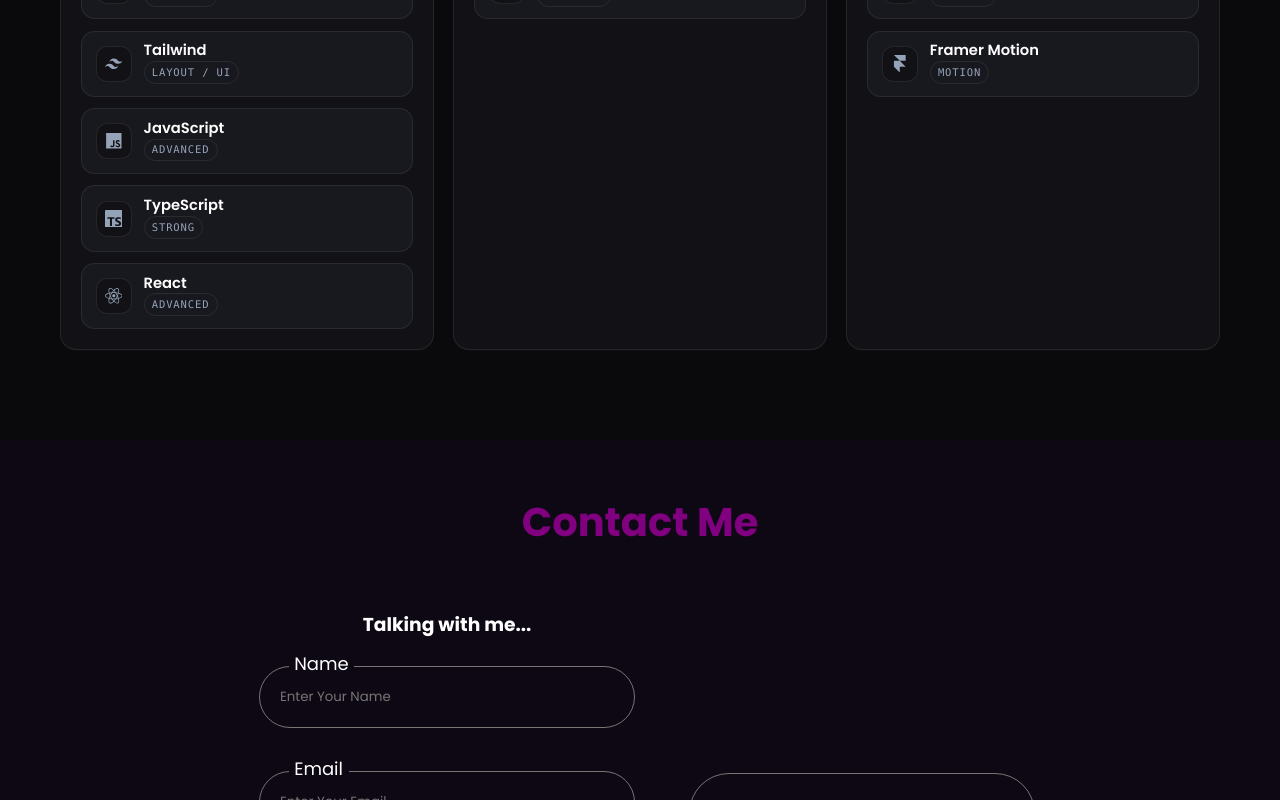
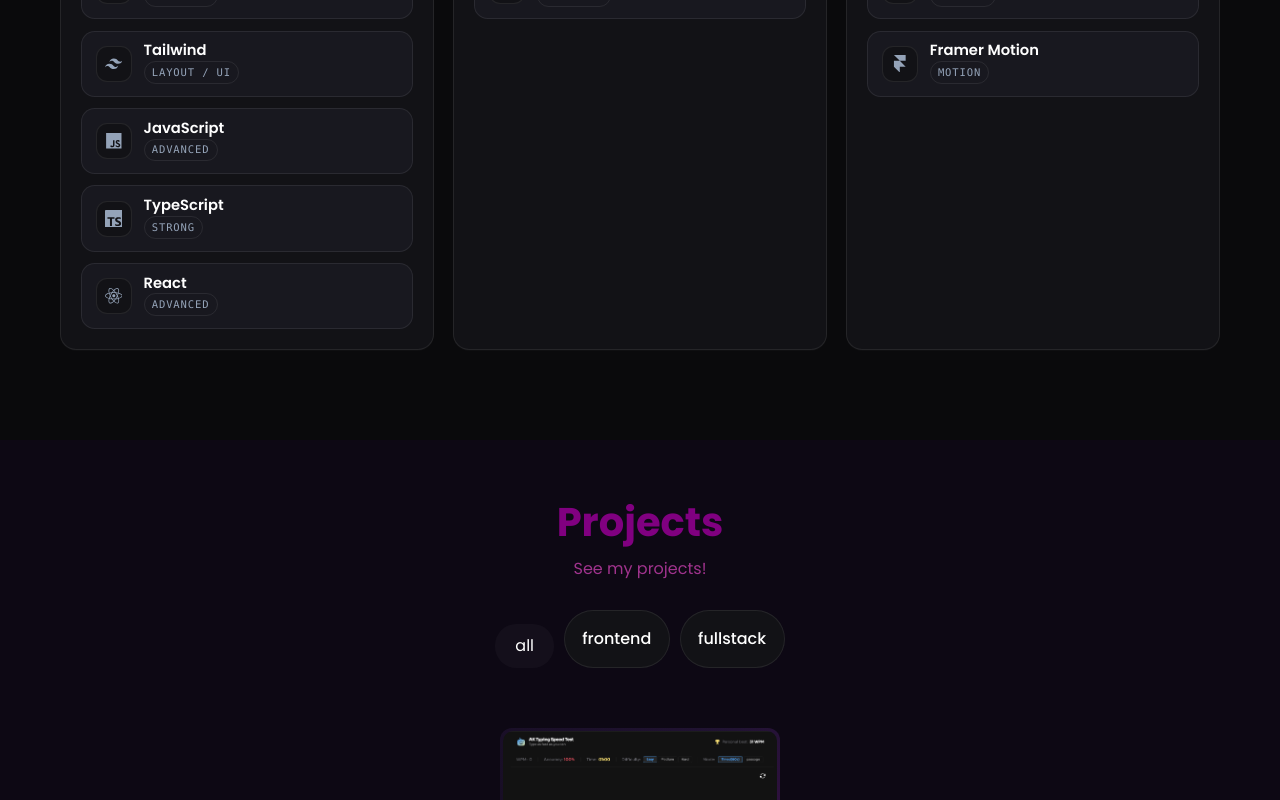
Before and after one commit to amrkhaled104/My-Portfolio, a React (Vite) app: page / in a window 1280 px wide. Shown: the part 2000-2800 px from the top of the page. Built offline with nearby package versions, Linux system fonts and the light colour scheme.

Commit message:
feat: add projects section with responsive card grid and animations

```diff
--- a/src/App.jsx
+++ b/src/App.jsx
@@ -6,6 +6,8 @@ import Contact from "./components/Contact/Contact";
 import Scroll from './components/ScrollAnimate/Scroll';
 import Skills from "./components/Skills/Skills";
 import About from "./components/About/About";
+import Projects from "./components/Projects/Projects";
+
 
 import AOS from "aos";
 import "aos/dist/aos.css";
@@ -22,6 +24,7 @@ function App() {
         <HeroSection />
         <About />
         <Skills />
+        <Projects />
         <Contact />
       </>
     </>
--- a/src/components/Skills/Skills.css
+++ b/src/components/Skills/Skills.css
@@ -68,10 +68,15 @@
 .skills-filter button[aria-pressed="true"] {
   border-color: var(--skills-border-strong);
   background: var(--skills-hover-bg);
+  transform: scale(0.96);
 }
 
 .skills-filter button:active {
-  transform: translateY(0) scale(0.985);
+  transform: translateY(0) scale(0.95);
+  -webkit-transform: translateY(0) scale(0.95);
+  -moz-transform: translateY(0) scale(0.95);
+  -ms-transform: translateY(0) scale(0.95);
+  -o-transform: translateY(0) scale(0.95);
 }
 
 .skills-categories {
--- /dev/null
+++ b/src/components/projects/ProjectCard.jsx
@@ -0,0 +1,37 @@
+import React from 'react';
+import { FaLongArrowAltRight } from "react-icons/fa";
+
+const ProjectCard = ({ projects }) => {
+  return (
+    <div className='card-container'>
+      {projects.map((project, index) => (
+        <div
+          key={index}
+          className='cardBox'
+
+          data-aos="fade-up"
+          data-aos-delay={index * 100}
+        >
+          <div className='card-content-wrapper'>
+            <img src={project.img} alt="img" />
+            <div className="cardContent">
+              <h3>{project.name}</h3>
+              <a href={project.link}>
+                View Code
+                <FaLongArrowAltRight className='arrowIcon' />
+              </a>
+              {project.site && (
+                <a href={project.site}>
+                  Live Demo
+                  <FaLongArrowAltRight className='arrowIcon' />
+                </a>
+              )}
+            </div>
+          </div>
+        </div>
+      ))}
+    </div>
+  );
+};
+
+export default ProjectCard;
--- /dev/null
+++ b/src/components/projects/Projects.css
@@ -0,0 +1,190 @@
+.projects {
+  display: flex;
+  flex-direction: column;
+  align-items: center;
+  gap: 1rem;
+}
+
+.btn-box {
+  display: flex;
+  justify-content: center;
+  gap: 0.6rem;
+  width: 100%;
+  padding: 0.8rem;
+  flex-wrap: wrap;
+}
+.projectBtn {
+  margin-top: 0;
+  padding: 0.82rem 1.1rem;
+  border-radius: 999px !important;
+  border: 1px solid var(--skills-border);
+  background: var(--skills-surface);
+  color: var(--skills-text);
+  cursor: pointer;
+  line-height: 1;
+  transition: all 0.5s cubic-bezier(0.16, 1, 0.3, 1);
+  transform: translateY(0);
+  font-weight: 500;
+}
+
+@media (hover: hover) and (pointer: fine) {
+  .projectBtn:hover {
+    transform: translateY(-2px);
+    border-color: var(--skills-border-strong);
+    background: var(--skills-hover-bg);
+  }
+}
+
+.activeBtn {
+  border-color: var(--skills-border-strong);
+  background: var(--skills-hover-bg);
+  color: var(--skills-text);
+}
+
+.projectBtn:active,
+.activeBtn:active {
+  transform: translateY(0) scale(0.985);
+}
+
+.card-container {
+  width: 100%;
+  display: flex;
+  justify-content: center;
+  align-items: stretch;
+  gap: 2.5rem;
+  flex-wrap: wrap;
+  margin-top: 2rem;
+}
+
+.cardBox {
+  position: relative;
+  min-width: 280px;
+  min-height: 320px;
+  padding: 3px;
+  border-radius: 12px;
+  z-index: 0;
+  transition:
+    transform 0.3s ease,
+    box-shadow 0.3s ease;
+}
+
+/* Animated border */
+.cardBox::before {
+  content: "";
+  position: absolute;
+  inset: 0;
+  border-radius: inherit;
+  background: conic-gradient(
+    from var(--angle),
+    var(--body-bg),
+    var(--skill-bg),
+    var(--purple)
+  );
+  z-index: -1;
+  animation: spin 4s linear infinite;
+}
+
+/* Smooth hover (removed broken matrix transform) */
+.cardBox:hover {
+  transform: translateY(-6px) scale(1.03);
+  box-shadow: 0 10px 25px rgba(0, 0, 0, 0.25);
+}
+
+/* ================= Card Inner ================= */
+.card-content-wrapper {
+  background: var(--skill-bg);
+  border-radius: 10px;
+  overflow: hidden;
+  min-height: 320px;
+  display: flex;
+  flex-direction: column;
+}
+
+/* ================= Animation ================= */
+@property --angle {
+  syntax: "<angle>";
+  initial-value: 0deg;
+  inherits: false;
+}
+
+@keyframes spin {
+  from {
+    --angle: 0deg;
+  }
+  to {
+    --angle: 360deg;
+  }
+}
+
+/* ================= Card Image ================= */
+.cardBox img {
+  width: 100%;
+  height: 180px;
+  object-fit: cover;
+}
+
+/* ================= Card Content ================= */
+.cardContent {
+  display: flex;
+  flex-direction: column;
+  justify-content: space-between;
+  padding: 15px;
+  text-align: center;
+  flex: 1;
+}
+
+/* Title */
+.cardContent h3 {
+  font-size: 1.1rem;
+  color: var(--purple);
+  margin-bottom: 10px;
+}
+
+/* ================= Buttons ================= */
+.cardContent a {
+  display: flex;
+  justify-content: center;
+  align-items: center;
+  gap: 6px;
+
+  padding: 8px 12px;
+  margin-top: 10px;
+
+  border-radius: 1.5rem;
+  border: 1px solid var(--body-text);
+
+  background: var(--skill-bg);
+  text-decoration: none;
+  font-weight: 600;
+
+  transition: all 0.25s ease;
+}
+
+.cardContent a:hover {
+  background: var(--purple);
+  color: #fff;
+  border-color: var(--purple);
+}
+
+/* Arrow Animation */
+.arrowIcon {
+  transition: transform 0.25s ease;
+}
+
+.cardContent a:hover .arrowIcon {
+  transform: translateX(5px);
+}
+
+/* ================= Responsive ================= */
+@media (max-width: 768px) {
+  .cardBox {
+    width: 100%;
+    max-width: 350px;
+  }
+}
+
+@media (max-width: 557px) {
+  .card-container {
+    gap: 1.5rem;
+  }
+}
--- /dev/null
+++ b/src/components/projects/data.jsx
@@ -0,0 +1,23 @@
+import AKSWIFT from "../../assets/AKSWIFT.png";
+
+export const data = [
+  {
+    id: 0,
+    name: "Typing Speed Test App",
+    img: AKSWIFT,
+    link: "https://github.com/amrkhaled104/AK_Swift",
+    site: "https://akswift.vercel.app/",
+    type: "frontend",
+  },
+];
+export const projectBtn = [
+    {
+        btn: "all"
+    },
+    {
+        btn: "frontend",
+    },
+    {
+        btn: "fullstack"
+    }
+]
--- /dev/null
+++ b/src/components/projects/projects.jsx
@@ -0,0 +1,48 @@
+import { useState } from 'react'
+import { data } from './data'
+import ProjectCard from './ProjectCard';
+import "./Projects.css"
+import { projectBtn } from './data';
+
+const Projects = () => {
+  const [projects, setProjects] = useState(data);
+  const [activeBtn, setActiveBtn] = useState("all");
+
+  let findProject = (type) => {
+    setActiveBtn(type);
+    if (type === "all") {
+      setProjects(data);
+    } else {
+      const foundItems = data.filter(pro => pro.type === type);
+      setProjects(foundItems);
+    }
+  }
+
+  return (
+    <div className='projects section' id='projects' data-aos="fade-up">
+      <div className="section-heading">
+        <h2 data-aos="fade-right">Projects</h2>
+        <p data-aos="fade-left"> See my projects!</p>
+
+      </div>
+
+      <div className="btn-box" >
+        {projectBtn.map((btn, index) =>
+          <button
+            key={index}
+            data-aos="zoom-out"
+            className={activeBtn === btn.btn ? "activeBtn" : "projectBtn"}
+            onClick={() => findProject(btn.btn)}
+          >
+            {btn.btn}
+          </button>
+        )}
+      </div>
+
+      {/* Rendering projects */}
+      <ProjectCard projects={projects} />
+    </div>
+  )
+}
+
+export default Projects
```
Also changed, not shown: src/assets/AKSWIFT.png (added).
